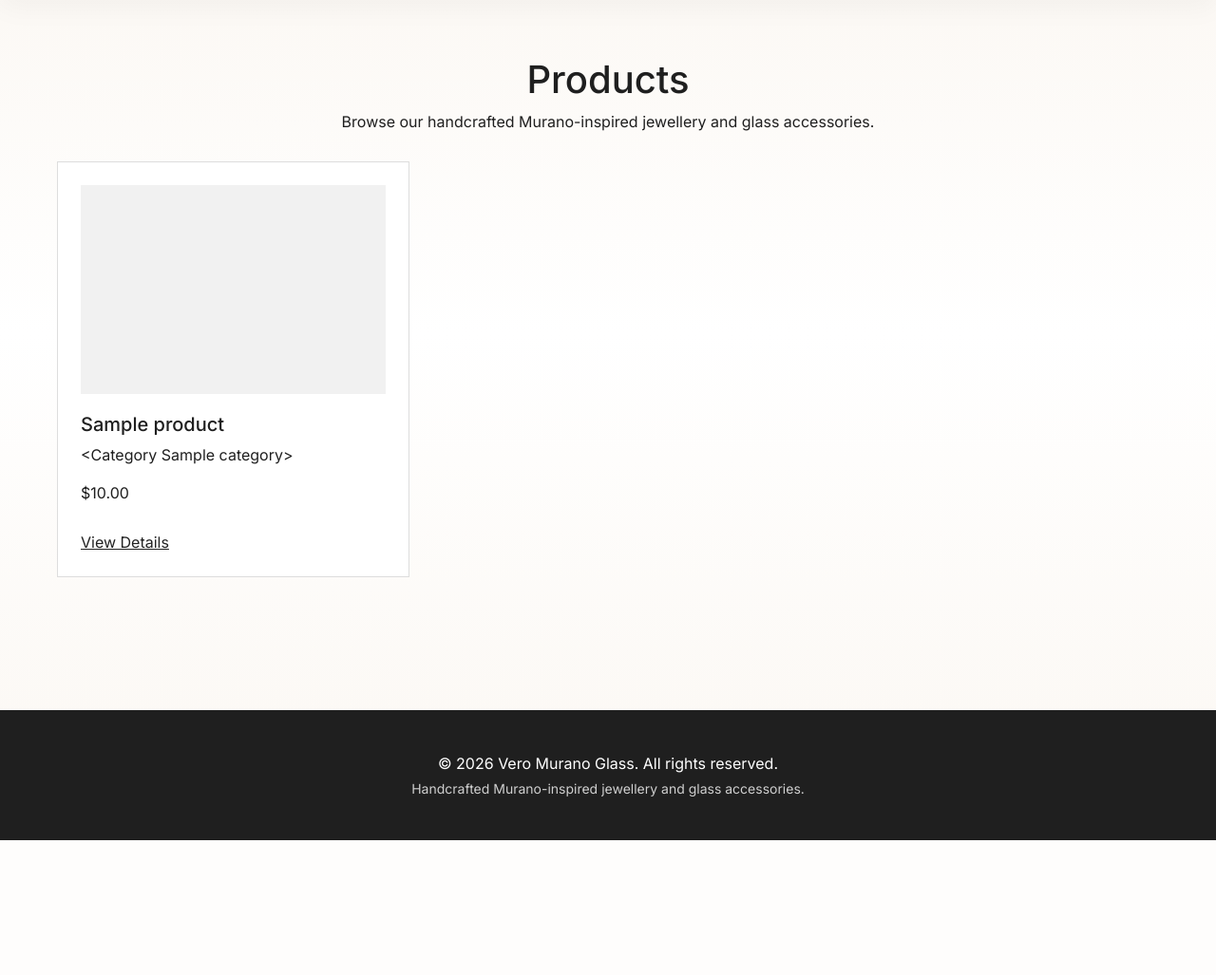
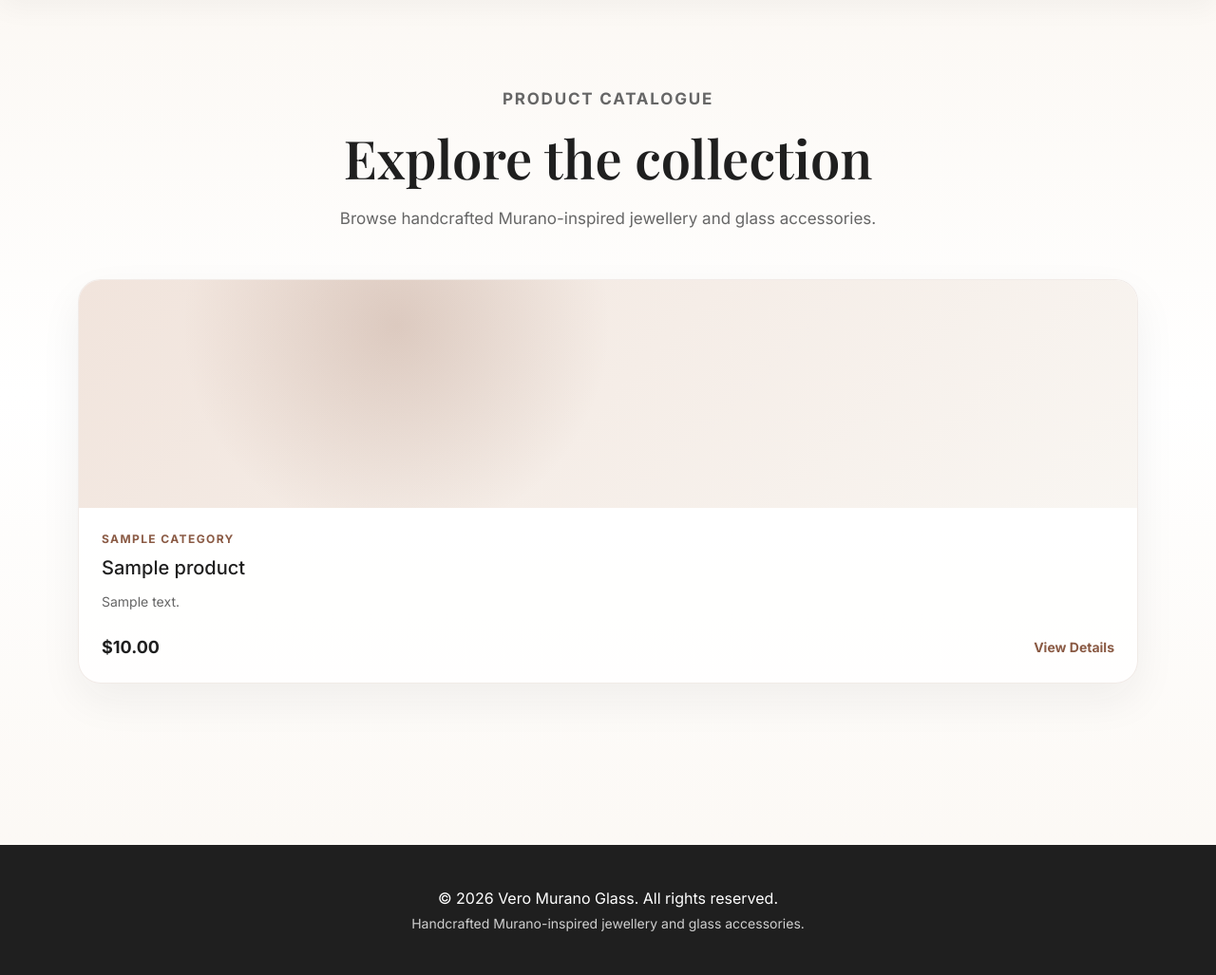
Before and after one commit to wowitsaneesh/vero-murano-glass-website, a Flask app: page /products in a window 1280 px wide. Shown: the part 85-1112 px from the top of the page at 95% size. Before the commit the page ends 970 px from the top, so only its background shows below. Run offline with Flask 3, Linux system fonts and the light colour scheme; tables that the repository leaves empty hold one stand-in row (values such as "Sample post").

Commit message:
Improve product catalogue and detail styling

```diff
--- a/app/static/css/styles.css
+++ b/app/static/css/styles.css
@@ -186,53 +186,129 @@ body {
 }
 
 .page-section {
-    padding: 60px;
+    padding: 90px 20px;
+}
+
+.catalogue-header {
+    max-width: 720px;
+    margin: 0 auto;
     text-align: center;
+}
+
+.catalogue-header h1 {
+    margin-bottom: 16px;
+    font-family: "Playfair Display", serif;
+    font-size: clamp(36px, 5vw, 56px);
+    color: var(--color-text);
+}
+
+.catalogue-header p {
+    color: var(--color-muted);
+    font-size: 17px;
+    line-height: 1.7;
 }
 
 .product-grid {
     display: grid;
-    grid-template-columns: repeat(3, 1fr);
-    gap: 24px;
-    margin-top: 30px;
+    grid-template-columns: repeat(auto-fit, minmax(260px, 1fr));
+    gap: 28px;
+    margin-top: 50px;
 }
 
 .product-card {
-    border: 1px solid #ddd;
-    padding: 24px;
+    position: relative;
+    overflow: hidden;
     text-align: left;
-    background-color: white;
+    border: 1px solid var(--color-border-soft);
+    border-radius: 24px;
+    background: rgba(255, 255, 255, 0.78);
+    box-shadow: 0 18px 45px rgba(31, 31, 31, 0.06);
+    transition: all 0.25s ease;
+}
+
+.product-card:hover {
+    transform: translateY(-6px);
+    box-shadow: 0 24px 60px rgba(31, 31, 31, 0.1);
 }
 
 .product-image-placeholder {
-    height: 220px;
-    background-color: #f1f1f1;
-    margin-bottom: 20px;
+    height: 240px;
+    background:
+        radial-gradient(circle at 30% 20%, rgba(138, 90, 68, 0.22), transparent 28%),
+        linear-gradient(135deg, #f1e4dc, #f9f6f2);
+}
+
+.product-card-body {
+    padding: 24px;
+}
+
+.product-card-category {
+    margin-bottom: 8px;
+    color: var(--color-accent);
+    font-size: 12px;
+    font-weight: 700;
+    letter-spacing: 1.4px;
+    text-transform: uppercase;
 }
 
 .product-card h2 {
+    margin-bottom: 12px;
     font-size: 20px;
-    margin-bottom: 8px;
+    line-height: 1.3;
+    color: var(--color-text);
+}
+
+.product-card-description {
+    margin-bottom: 22px;
+    color: var(--color-muted);
+    font-size: 14px;
+    line-height: 1.6;
+}
+
+.product-card-footer {
+    display: flex;
+    justify-content: space-between;
+    align-items: center;
+    gap: 16px;
+}
+
+.product-card-price {
+    margin: 0;
+    color: var(--color-text);
+    font-size: 18px;
+    font-weight: 700;
 }
 
 .product-link {
-    display: inline-block;
-    margin-top: 12px;
-    color: #222;
+    color: var(--color-accent);
+    font-size: 14px;
+    font-weight: 700;
+    text-decoration: none;
+}
+
+.product-link:hover {
     text-decoration: underline;
 }
 
 .product-detail-page {
+    padding: 90px 20px;
+}
+
+.product-detail-layout {
     display: grid;
     grid-template-columns: 1fr 1fr;
-    gap: 50px;
-    padding: 60px;
+    gap: 56px;
     align-items: center;
 }
 
 .product-detail-image {
-    height: 450px;
-    background-color: #f1f1f1;
+    min-height: 520px;
+    border-radius: 32px;
+    background:
+        radial-gradient(circle at 30% 20%, rgba(138, 90, 68, 0.24), transparent 28%),
+        radial-gradient(circle at 70% 75%, rgba(31, 31, 31, 0.08), transparent 30%),
+        linear-gradient(135deg, #f1e4dc, #f9f6f2);
+    box-shadow: 0 24px 70px rgba(31, 31, 31, 0.08);
 }
 
 .product-detail-info {
--- a/app/templates/products.html
+++ b/app/templates/products.html
@@ -2,26 +2,44 @@
 
 {% block content %}
     <main class="page-section">
+        <div class="container">
+            <div class="catalogue-header">
+                <p class="eyebrow-text">Product catalogue</p>
+
                 {% if selected_category %}
                     <h1>{{ selected_category }}</h1>
-            <p>Browse products in the {{ selected_category }} category.</p>
+                    <p>Browse handcrafted pieces in the {{ selected_category }} category.</p>
                 {% else %}
-            <h1>Products</h1>
-            <p>Browse our handcrafted Murano-inspired jewellery and glass accessories.</p>
+                    <h1>Explore the collection</h1>
+                    <p>Browse handcrafted Murano-inspired jewellery and glass accessories.</p>
                 {% endif %}
+            </div>
 
             <div class="product-grid">
                 {% for product in products %}
                     <div class="product-card">
                         <div class="product-image-placeholder"></div>
 
+                        <div class="product-card-body">
+                            <p class="product-card-category">{{ product.category.name }}</p>
+
                             <h2>{{ product.name }}</h2>
-                    <p>{{ product.category }}</p>
-                    <p>${{ "%.2f"|format(product.price) }}</p>
 
-                    <a href="{{ url_for('product_detail', product_id=product.id) }}" class="product-link">View Details</a>
+                            <p class="product-card-description">
+                                {{ product.description }}
+                            </p>
+
+                            <div class="product-card-footer">
+                                <p class="product-card-price">${{ "%.2f"|format(product.price) }}</p>
+
+                                <a href="{{ url_for('product_detail', product_id=product.id) }}" class="product-link stretched-link">
+                                    View Details
+                                </a>
+                            </div>
+                        </div>
                     </div>
                 {% endfor %}
             </div>
+        </div>
     </main>
 {% endblock %}
```
Also changed, not shown: other parts of app/static/css/styles.css (+43 -12 lines), app/templates/product_detail.html (+19 -10 lines). Lines whose indentation alone changed are shown as unchanged.
